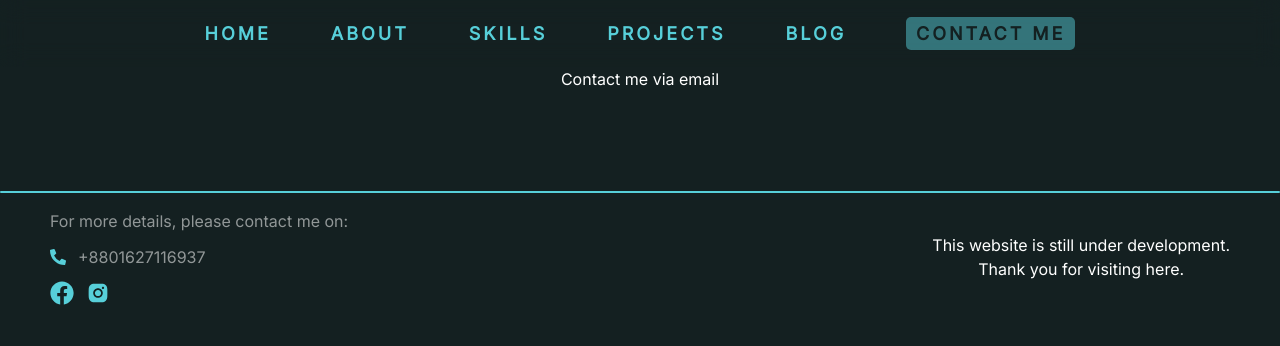
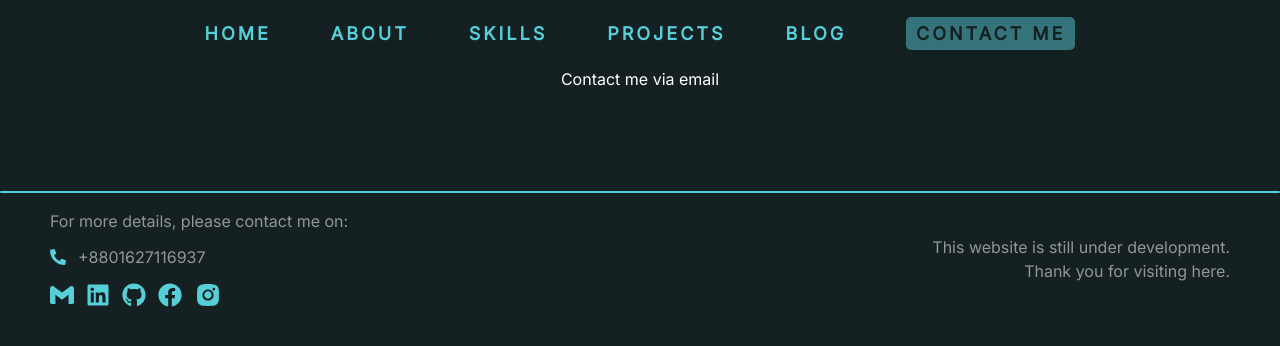
Before and after one commit to md-mahin-islam-mahi/portfolio-website, a React (Create React App) app: page /contact in a window 1280 px wide. Shown: the top 346 px of the page. Built offline with nearby package versions, Linux system fonts and the light colour scheme; a web font is replaced by a local one.

Commit message:
footer part completed

```diff
--- a/src/Components/Shared/Footer/Footer.js
+++ b/src/Components/Shared/Footer/Footer.js
@@ -1,6 +1,7 @@
 import React from 'react'
-import { FaFacebook, FaPhoneAlt } from "react-icons/fa";
+import { FaFacebook, FaPhoneAlt, FaLinkedin, FaGithub } from "react-icons/fa";
 import { AiFillInstagram } from "react-icons/ai";
+import { SiGmail } from "react-icons/si";
 import copy from 'copy-to-clipboard';
 import toast from 'react-hot-toast';
 import Tippy from '@tippyjs/react/headless'; // different import path!
@@ -8,10 +9,13 @@ import 'tippy.js/dist/tippy.css'; // optional
 
 
 const Footer = () => {
-
     const copyText = () => {
         copy("+8801627116937");
         toast.success("Phone number coppied to clipboard")
+      }
+      const copyMail = () => {
+        copy ("wdmahin.mhm@gmail.com");
+        toast.success("Gmail coppied successfully")
       }
 
   return (
@@ -26,23 +30,30 @@ const Footer = () => {
                 <div className="bg-mainBg border-[2px] text-mainFont pt-2 pb-2 pl-3 pr-3 rounded-md" tabIndex="-1" {...attrs}>
                     Click to copy phone number
                 </div>
-    )}>
+            )}>
             <div data-tooltip="Click to copy phone number" className='flex items-center mt-3 cursor-pointer' onClick={copyText}>
                     <FaPhoneAlt className  ='mr-3 text-mainFont hover:text-[#ffffff88]' /> +8801627116937
                     <br />
             </div>
             </Tippy>
+
             <div className='flex justify-start items-center mt-3 text-mainFont'>
+                <SiGmail className='mr-3 hover:text-[#ffffff88] text-[24px] transition-all cursor-pointer' onClick={copyMail}/>
+                <a target='_blank' href="https://www.linkedin.com/in/md-mahin-islam-mahi">
+                    <FaLinkedin className='mr-3 hover:text-[#ffffff88] text-[24px] transition-all cursor-pointer' /> </a>
+                <a target='_blank' href="https://github.com/md-mahin-islam-mahi">
+                    <FaGithub className='mr-3 hover:text-[#ffffff88] text-[24px] transition-all cursor-pointer'  />
+                </a>
                 <a target='_blank' href="https://www.facebook.com/mahin.mhm ">
-                <FaFacebook className='mr-3 hover:text-[#ffffff88] text-[24px]'/></a>
+                    <FaFacebook className='mr-3 hover:text-[#ffffff88] text-[24px] transition-all cursor-pointer'/></a>
                 <a target='_blank' href="https://www.instagram.com/mahin_bhau">
-                <AiFillInstagram className='hover:text-[#ffffff88] text-[24px]' /></a>
+                    <AiFillInstagram className='mr-3 hover:text-[#ffffff88] text-[28px] transition-all cursor-pointer' /></a>
             </div>
         </h3>
       </div>
 
       <div>
-        <h3 className='part-2'>
+        <h3 className='text-end text-[#ffffff88] font-[15px]'>
         This website is still under development. <br />
         Thank you for visiting here.
         </h3>
```
